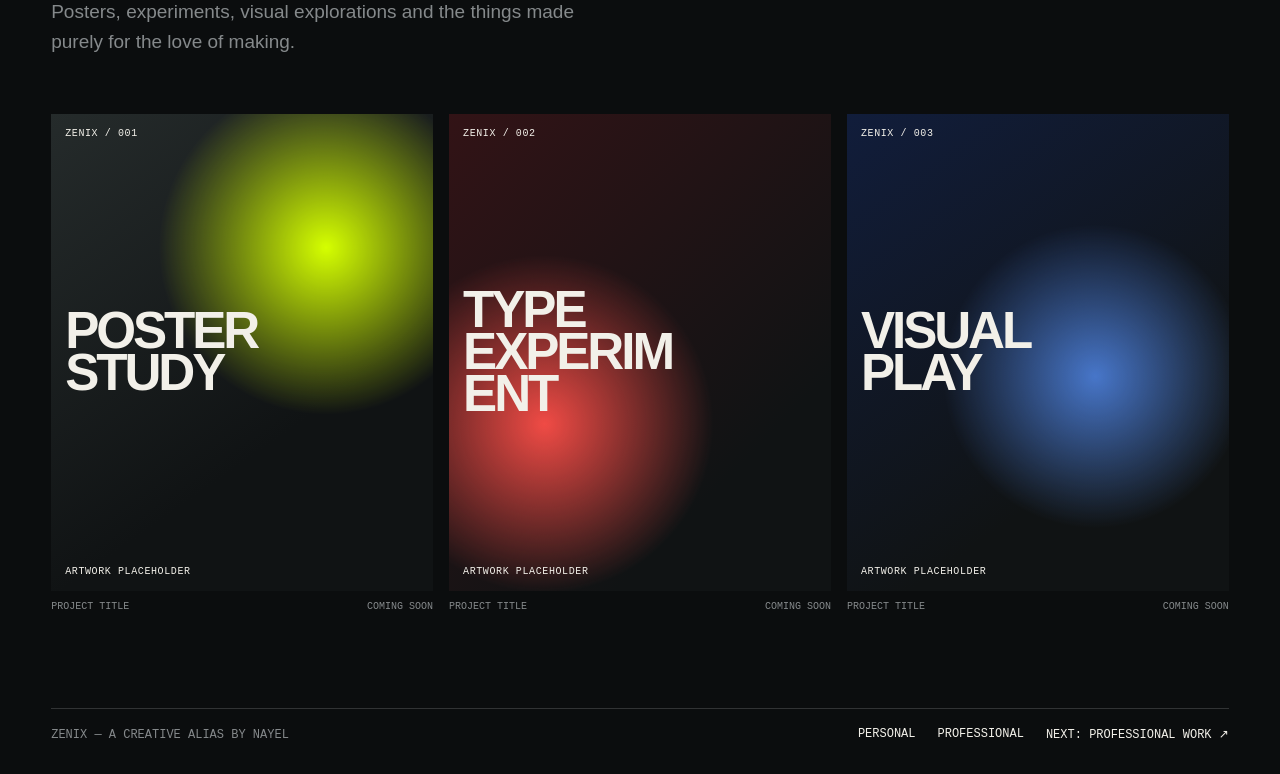
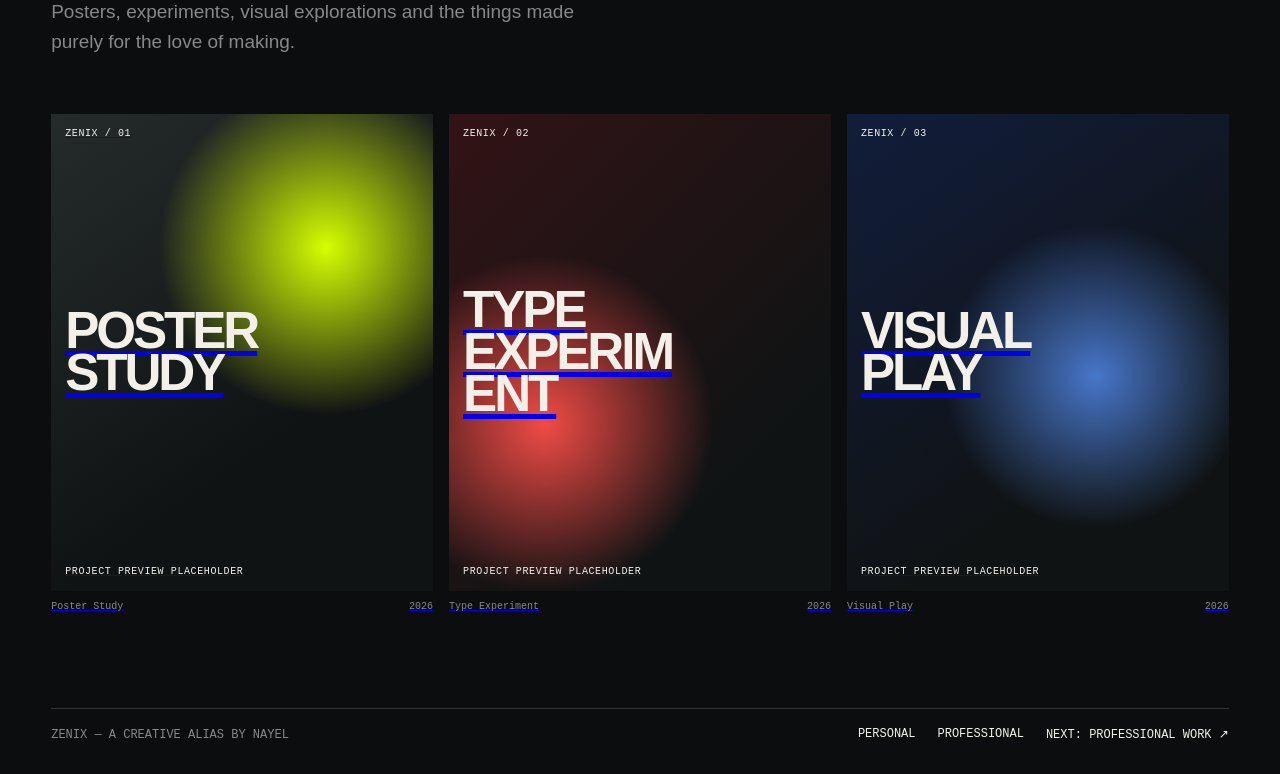
Before and after one commit to awwab1421/zenix-portfolio, a Next.js app: page /personal in a window 1280 px wide. Shown: the part 550-1324 px from the top of the page. Built offline with nearby package versions, Linux system fonts and the light colour scheme.

Commit message:
Make archive placeholder cards open dedicated project pages

```diff
--- a/app/collections.tsx
+++ b/app/collections.tsx
@@ -1,4 +1,5 @@
 import Link from 'next/link';
+import { getProjects } from './projects';
 
 type CollectionProps = { kind: 'personal' | 'professional' };
 
@@ -28,16 +29,16 @@ export default function CollectionPage({ kind }: CollectionProps) {
         <span className="collection-kicker">{item.label} — ZENIX</span>
         <h1 className="collection-title">{item.title}</h1>
         <p style={{maxWidth: '560px', color: '#85898B', fontSize: 'clamp(15px, 1.5vw, 19px)', lineHeight: 1.6, margin: '0 0 56px'}}>{item.description}</p>
-        <div className="archive-placeholders" aria-label="Placeholder projects">
-          {['PROJECT TITLE','PROJECT TITLE','PROJECT TITLE'].map((title, index) => (
-            <article className={`archive-placeholder archive-placeholder-${index + 1}`} key={index}>
+        <div className="archive-placeholders" aria-label="Projects">
+          {getProjects(kind).map((project, index) => (
+            <Link className={`archive-placeholder archive-placeholder-${index + 1}`} href={`/${kind}/${project.slug}`} key={project.slug}>
               <div className="placeholder-art">
-                <span>ZENIX / 00{index + 1}</span>
-                <strong>{kind === 'personal' ? ['POSTER STUDY','TYPE EXPERIMENT','VISUAL PLAY'][index] : ['BRAND IDENTITY','CAMPAIGN STUDY','ART DIRECTION'][index]}</strong>
-                <small>ARTWORK PLACEHOLDER</small>
+                <span>ZENIX / {project.label}</span>
+                <strong>{project.title.toUpperCase()}</strong>
+                <small>PROJECT PREVIEW PLACEHOLDER</small>
               </div>
-              <div className="placeholder-caption"><span>{title}</span><span>COMING SOON</span></div>
-            </article>
+              <div className="placeholder-caption"><span>{project.title}</span><span>{project.year}</span></div>
+            </Link>
           ))}
         </div>
       </section>
```
